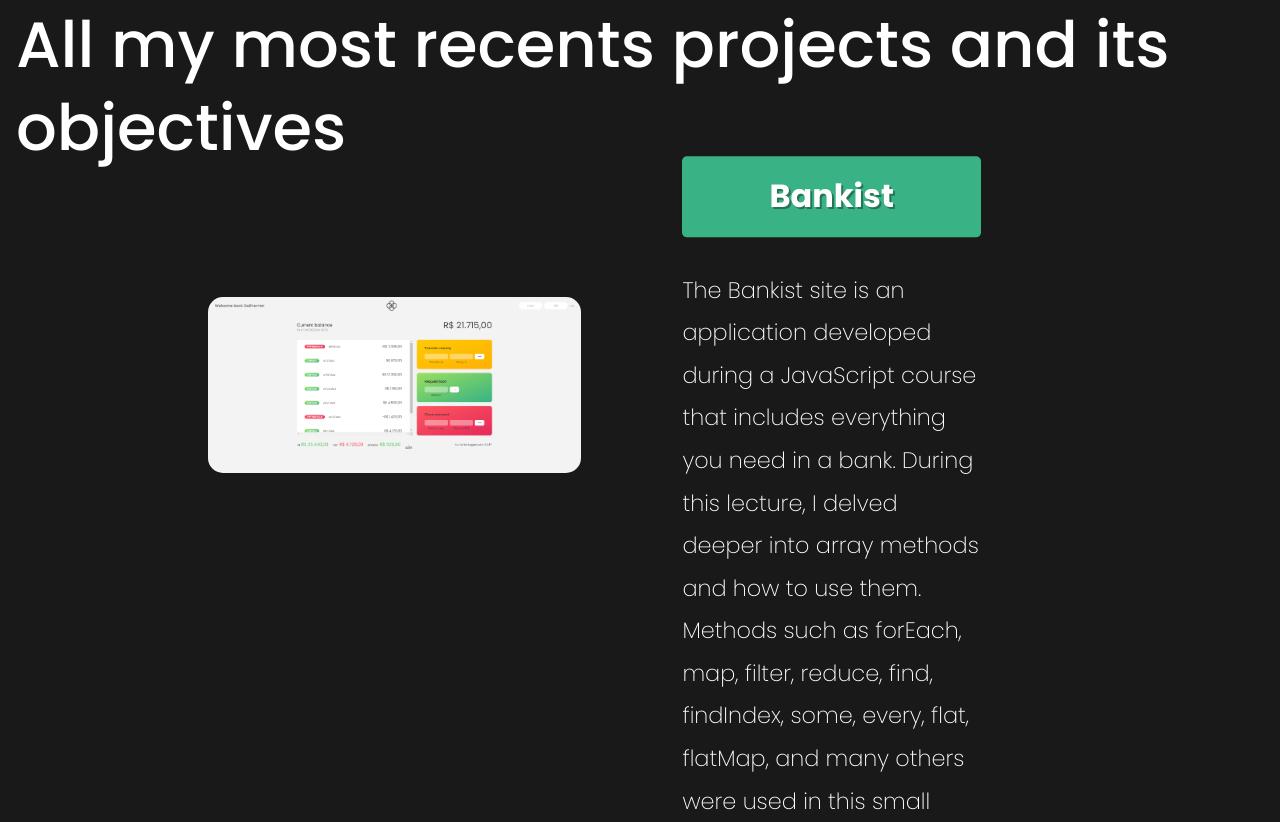
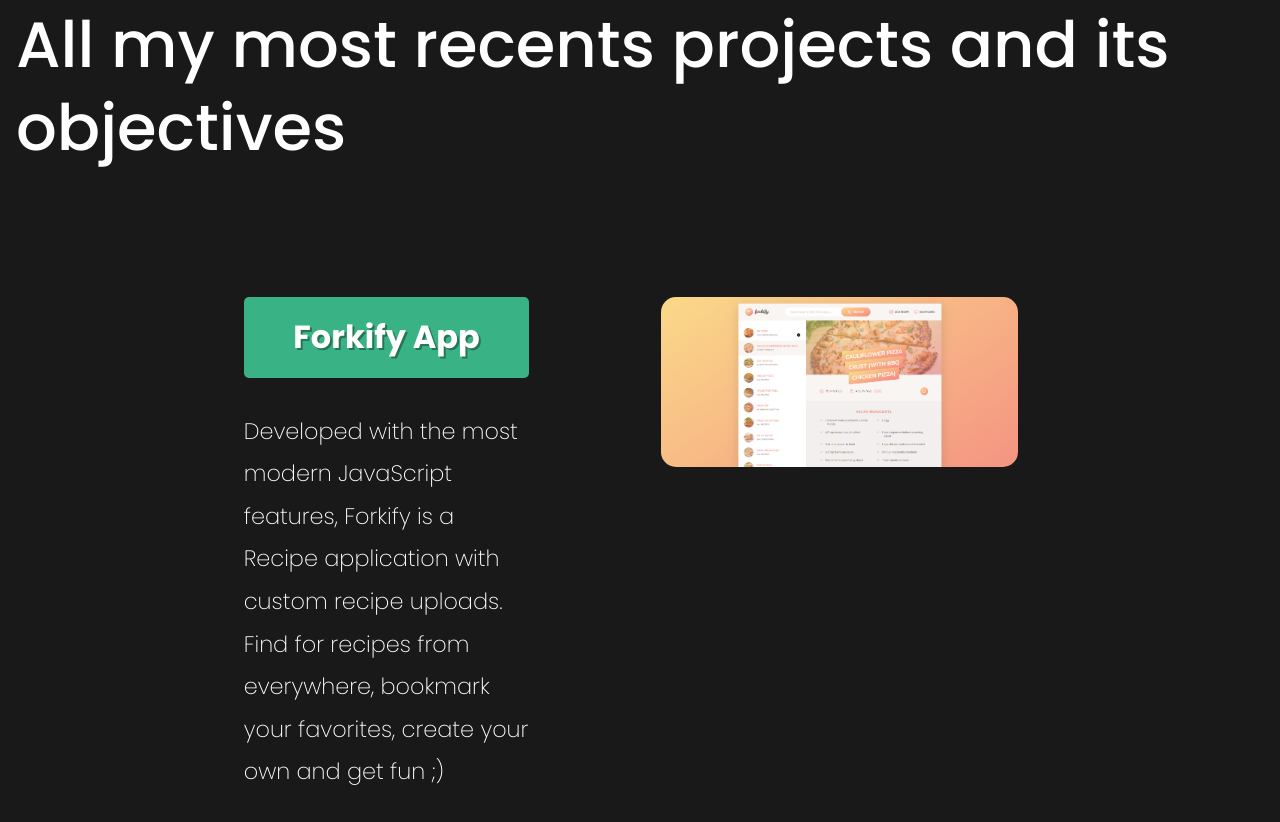
Before and after one commit to guilhermerezende10/GuilhermeRezende, a plain HTML site: page portfolio/index.html in a window 1280 px wide. Shown: the part 2018-2840 px from the top of the page. Drawn offline with nearby package versions, Linux system fonts and the light colour scheme.

Commit message:
forkify project added

```diff
--- a/portfolio/index.html
+++ b/portfolio/index.html
@@ -195,6 +195,21 @@
         </div>
 
         <div class="projects">
+          <div class="projects__feature">
+            <h5 class="projects__header">Forkify App</h5>
+            <p>
+              Developed with the most modern JavaScript features, Forkify is a Recipe application with custom recipe uploads. Find for recipes from everywhere, bookmark your favorites, create your own and get fun ;)
+            </p>
+          </div>
+
+          <a href="https://forkify-guilherme-rezende.netlify.app/" target="_blank" rel="external">
+            <img
+              src="img/forkify-app.png"
+              alt="Forkify app home page"
+              class="projects__img lazy-img"
+            />
+          </a>
+
           <a href="https://guilhermerezende10.github.io/JavaScript/projetos/Bankist/index.html" target="_blank" rel="external">
             <img
               src="img/bankist.png"
@@ -205,7 +220,7 @@
           <div class="projects__feature">
             <h5 class="projects__header">Bankist</h5>
             <p>
-              The Bankist site is an application developed during a JavaScript course that includes everything you need in a bank. During this lecture, I delved deeper into array methods and how to use them. Methods such as forEach, map, filter, reduce, find, findIndex, some, every, flat, flatMap, and many others were used in this small project. You can access it using the following accounts:
+              The Bankist site is an application that includes everything you need in a bank. While developing this project, I delved deeper into array methods and how to use them. Methods such as forEach, map, filter, reduce and many others were used in this small project. Test it yourself:
               <br>User: gr, PIN: 6407 && User: jd, PIN: 2222
 
             </p>
--- a/portfolio/styles.css
+++ b/portfolio/styles.css
@@ -357,7 +357,7 @@ footer .socials a:hover {
 .projects {
   display: grid;
   grid-template-columns: 1fr 1fr;
-  gap: 4rem;
+  gap: 6rem;
   margin: 0 12rem;
 }
 
@@ -377,7 +377,7 @@ footer .socials a:hover {
 }
 
 .projects__feature {
-  transform: translateY(-16%);
+  /* transform: translateY(-16%); */
   align-self: center;
   justify-self: center;
   width: 80%;
```
Also changed, not shown: portfolio/img/forkify-app.png (added).
